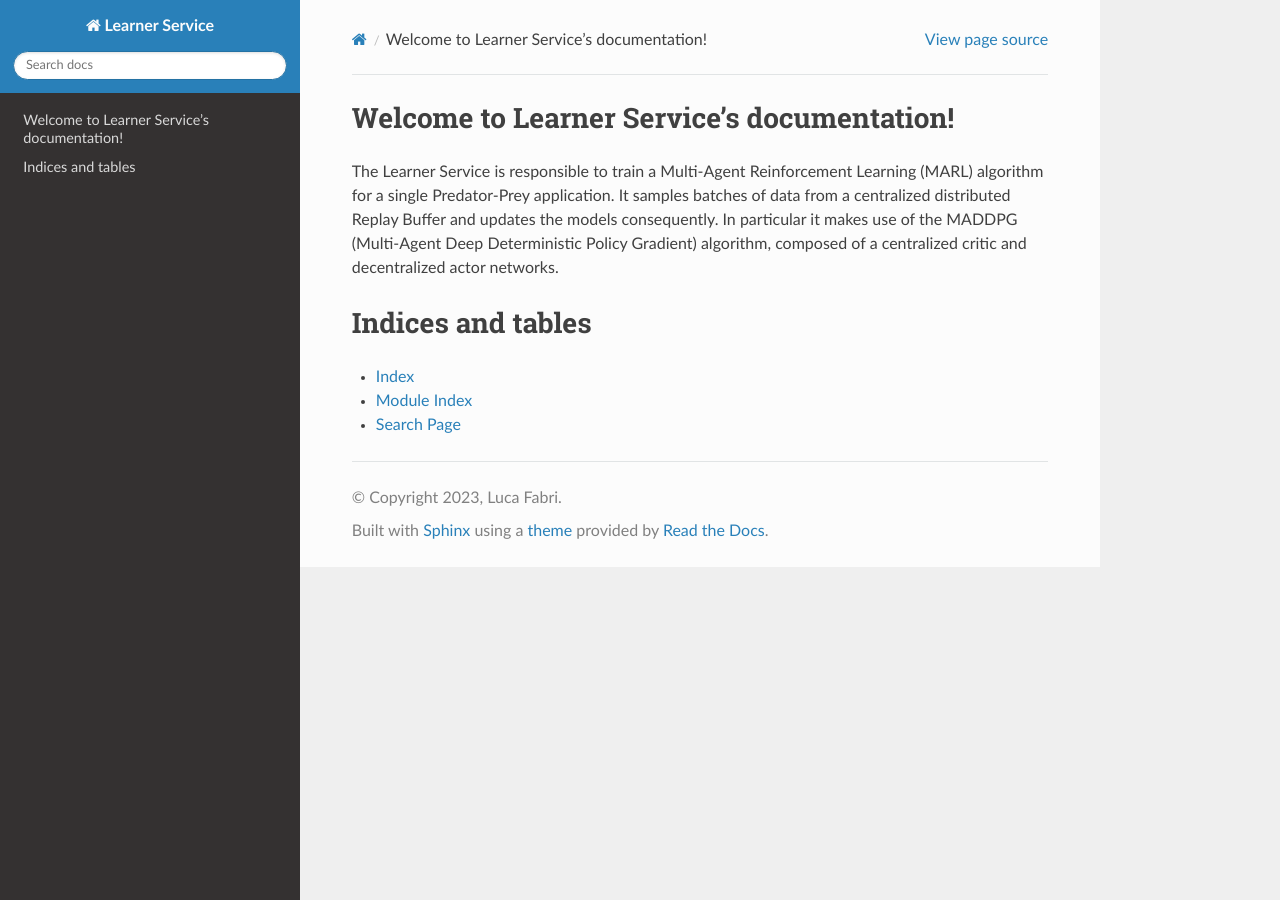
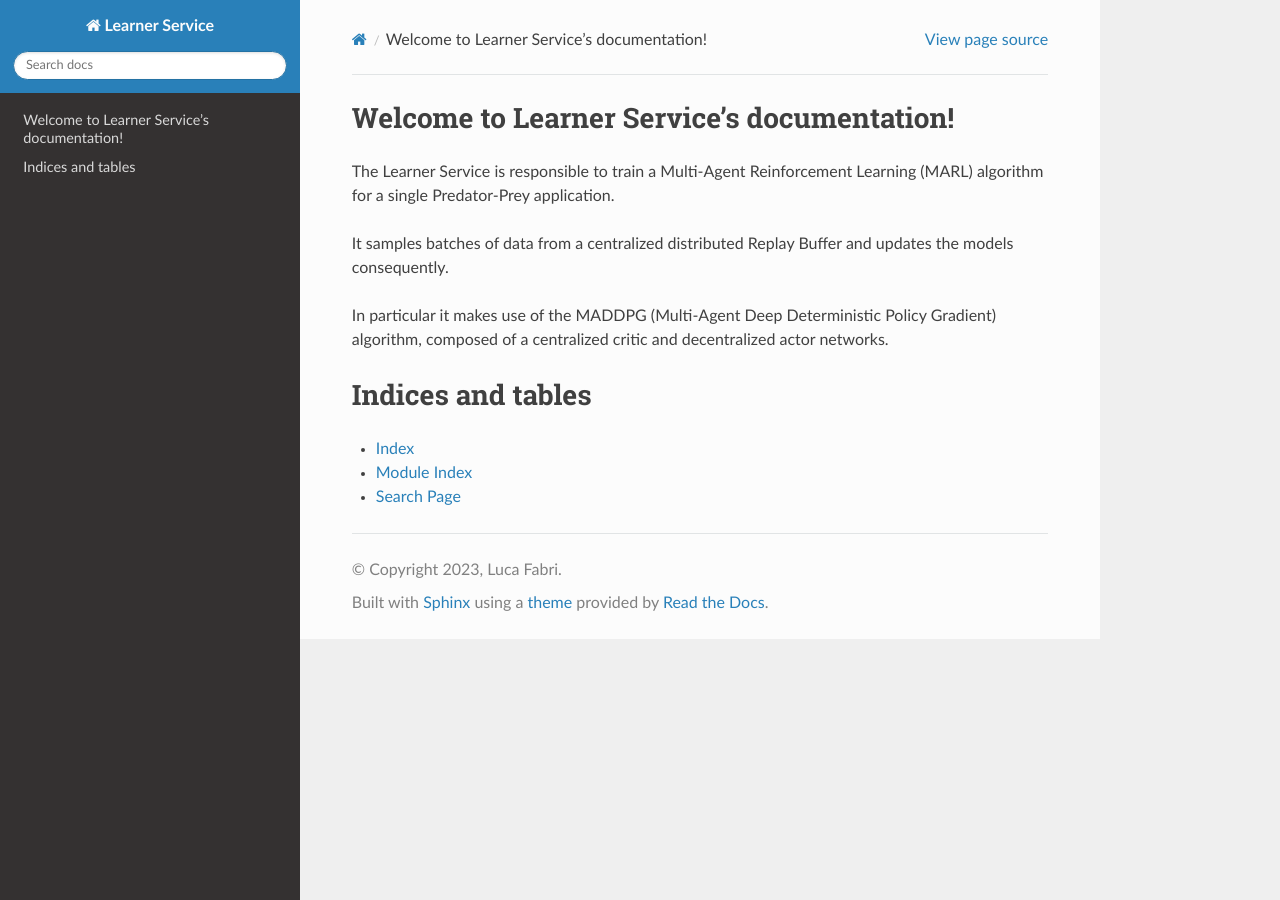
Before and after one commit to DistributedMARLPredatorPrey/learner-service, a Sphinx documentation site: the page built from docs/index.rst, in a window 1280 px wide. Built offline with Sphinx 7.4.7 and the Read the Docs theme 2.0.0, drawn with Linux system fonts in a browser that asks for light colours.

Commit message:
docs: reinitialize sphinx

```diff
--- a/docs/conf.py
+++ b/docs/conf.py
@@ -12,7 +12,7 @@
 import os
 import sys
 
-sys.path.insert(0, os.path.abspath(".."))
+sys.path.insert(0, os.path.abspath(""))
 
 # -- Project information -----------------------------------------------------
 # https://www.sphinx-doc.org/en/master/usage/configuration.html#project-information
--- a/docs/index.rst
+++ b/docs/index.rst
@@ -8,7 +8,9 @@
 
 The Learner Service is responsible to train a Multi-Agent Reinforcement Learning (MARL) algorithm for a single
 Predator-Prey application.
+
 It samples batches of data from a centralized distributed Replay Buffer and updates the models consequently.
+
 In particular it makes use of the MADDPG (Multi-Agent Deep Deterministic Policy Gradient) algorithm,
 composed of a centralized critic and decentralized actor networks.
 
```
